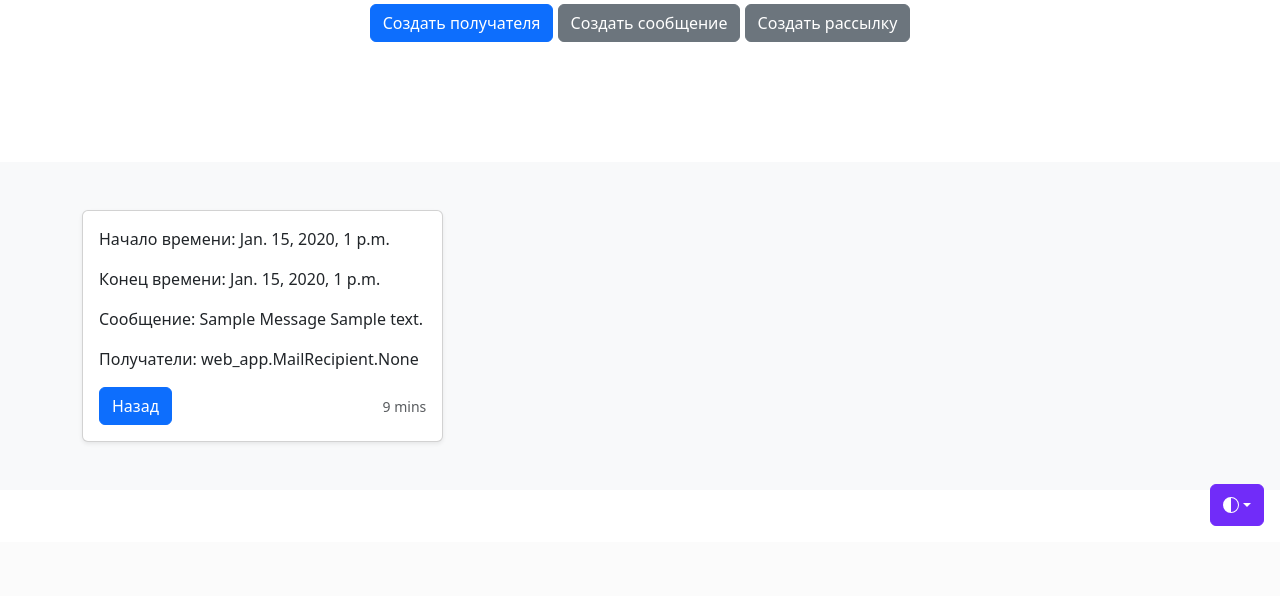
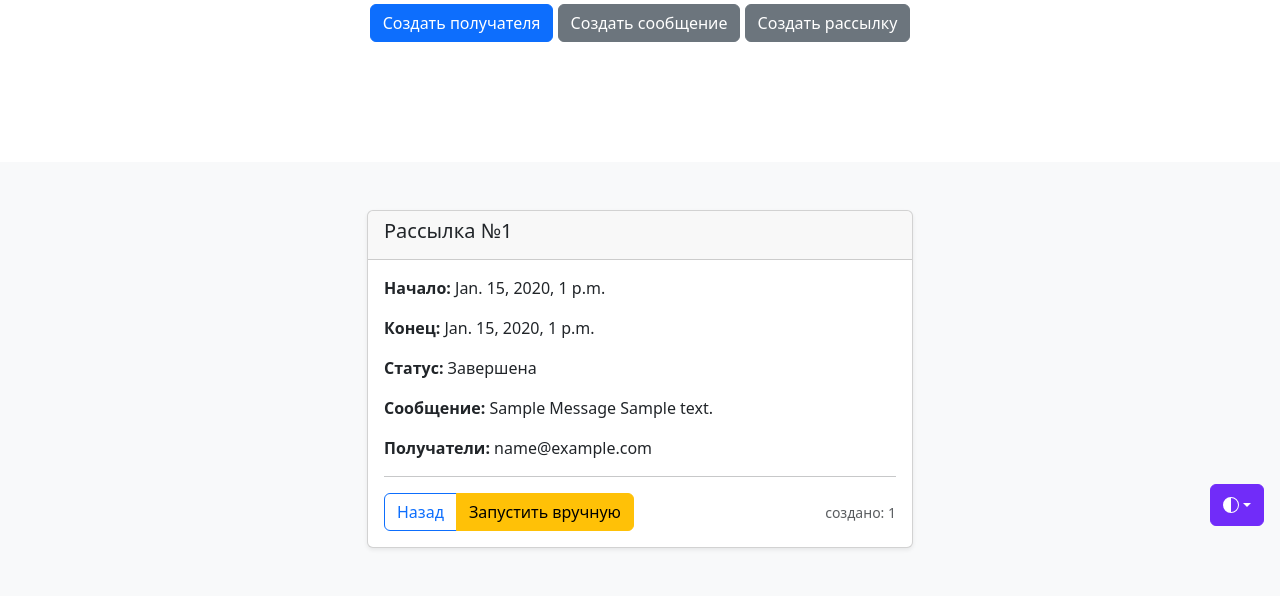
Before and after one commit to GalinaUm/django_web_app, a Django app: page /web_app/mailing/1/ in a window 1280 px wide. Shown: the part 258-854 px from the top of the page. Before the commit the page ends 784 px from the top, so only its background shows below. Run offline with Django 5.2, Linux system fonts and the light colour scheme; tables that the repository leaves empty hold one stand-in row (values such as "Sample post"); some libraries are stand-ins or nearby versions.

Commit message:
mailing_attempt

```diff
--- a/web_app/models.py
+++ b/web_app/models.py
@@ -41,6 +41,17 @@ class Message(models.Model):
 
     def __str__(self):
         return f'{self.subject.title()} {self.message}'
+
+
+class MailingAttempt(models.Model):
+    mailing = models.ForeignKey('Mailing', on_delete=models.CASCADE, verbose_name='Рассылка')
+    attempt_time = models.DateTimeField(auto_now_add=True, verbose_name='Время попытки')
+    status = models.CharField(
+        max_length=20,
+        verbose_name='Статус'
+    )
+    server_response = models.TextField(blank=True, null=True, verbose_name='Ответ сервера')
+
 
 
 class Mailing(models.Model):
--- a/web_app/templates/web_app/mailing_detail.html
+++ b/web_app/templates/web_app/mailing_detail.html
@@ -1,22 +1,36 @@
 {% extends 'web_app/base.html' %}
 {% load my_tags %}
+
 {% block content %}
 <div class="album py-5 bg-body-tertiary">
     <div class="container">
-        <div class="row row-cols-1 row-cols-sm-2 row-cols-md-3 g-3">
-            <div class="col">
+        <div class="row justify-content-center">
+            <div class="col-md-6">
                 <div class="card shadow-sm">
+                    <div class="card-header">
+                        <h5 class="card-title">Рассылка №{{ object.id }}</h5>
+                    </div>
                     <div class="card-body">
-                        <p class="card-text">Начало времени: {{object.start_time}}</p>
-                        <p class="card-text">Конец времени: {{object.end_time}}</p>
-                        <p class="card-text">Сообщение: {{object.message}}</p>
-                        <p class="card-text">Получатели: {{object.recipients}}</p>
+                        <p class="card-text"><strong>Начало:</strong> {{ object.start_time }}</p>
+                        <p class="card-text"><strong>Конец:</strong> {{ object.end_time }}</p>
+                        <p class="card-text"><strong>Статус:</strong> {{ object.get_status_display }}</p>
+                        <p class="card-text"><strong>Сообщение:</strong> {{ object.message }}</p>
+                        <p class="card-text"><strong>Получатели:</strong>
+                            {% for recipient in object.recipients.all %}
+                                {{ recipient.email }}{% if not forloop.last %}, {% endif %}
+                            {% endfor %}
+                        </p>
+
+                        <hr>
+
                         <div class="d-flex justify-content-between align-items-center">
                             <div class="btn-group">
-                                <a class="btn btn-primary" href="{% url 'web_app:mailing_list' %}"
-                                   role="button">Назад</a>
+                                <a class="btn btn-outline-primary" href="{% url 'web_app:mailing_list' %}" role="button">Назад</a>
+
+                                <a href="{% url 'web_app:mailing_start' object.pk %}" class="btn btn-warning">Запустить вручную</a>
                             </div>
-                            <small class="text-body-secondary">9 mins</small></div>
+                            <small class="text-body-secondary">создано: {{ object.id }}</small>
+                        </div>
                     </div>
                 </div>
             </div>
--- a/web_app/urls.py
+++ b/web_app/urls.py
@@ -3,7 +3,7 @@ from web_app.apps import WebAppConfig
 from web_app.views import MainView, BaseView, MailRecipientListView, MailRecipientDetailView, MailRecipientCreateView, \
     MailRecipientUpdateView, MailRecipientDeleteView, MessageListView, MessageCreateView, MessageDetailView, \
     MessageUpdateView, MessageDeleteView, MailingListView, MailingDeleteView, MailingUpdateView, MailingDetailView, \
-    MailingCreateView
+    MailingCreateView, MailingStartView
 
 app_name = WebAppConfig.name
 
@@ -26,4 +26,6 @@ urlpatterns = [
     path('web_app/mailing/<int:pk>/', MailingDetailView.as_view(), name='mailing_detail'),
     path('web_app/mailing/<int:pk>/update/', MailingUpdateView.as_view(), name='mailing_update'),
     path('web_app/mailing/<int:pk>/delete/', MailingDeleteView.as_view(), name='mailing_delete'),
+    path('web_app/mailing/<int:pk>/start/', MailingStartView.as_view(), name='mailing_start'),
+
 ]
--- a/web_app/views.py
+++ b/web_app/views.py
@@ -1,9 +1,14 @@
 from django.urls import reverse_lazy, reverse
 from django.views.generic import TemplateView, ListView, DetailView, CreateView, UpdateView, DeleteView
+from django.views import View
+from django.shortcuts import redirect, get_object_or_404
+from django.contrib import messages
 from .forms import MailRecipientForm, MessageForm, MailingForm
 from .models import Mailing
+from web_app.services import MailingAttemptService
 
 from web_app.models import MailRecipient, Message
+
 
 
 class BaseView(TemplateView):
@@ -75,6 +80,7 @@ class MessageDeleteView(DeleteView):
     model = Message
     success_url = reverse_lazy('web_app:message_list')
 
+
 class MailingListView(ListView):
     model = Mailing
 
@@ -102,3 +108,19 @@ class MailingUpdateView(UpdateView):
 class MailingDeleteView(DeleteView):
     model = Mailing
     success_url = reverse_lazy('web_app:mailing_list')
+
+
+class MailingStartView(View):
+
+    @staticmethod
+    def get(self, request, *args, **kwargs):
+        mailing = get_object_or_404(Mailing, pk=kwargs.get('pk'))
+
+        success, message = MailingAttemptService.send_mailing(mailing)
+
+        if success:
+            messages.success(request, message)
+        else:
+            messages.error(request, message)
+
+        return redirect('web_app:mailing_detail', pk=mailing.pk)
```
Also changed, not shown: config/settings.py (+8 -0 lines), web_app/management/commands/run_mailing.py (added, +20 -0 lines), web_app/services.py (added, +41 -0 lines), web_app/migrations/0005_mailingattempt.py (added).
